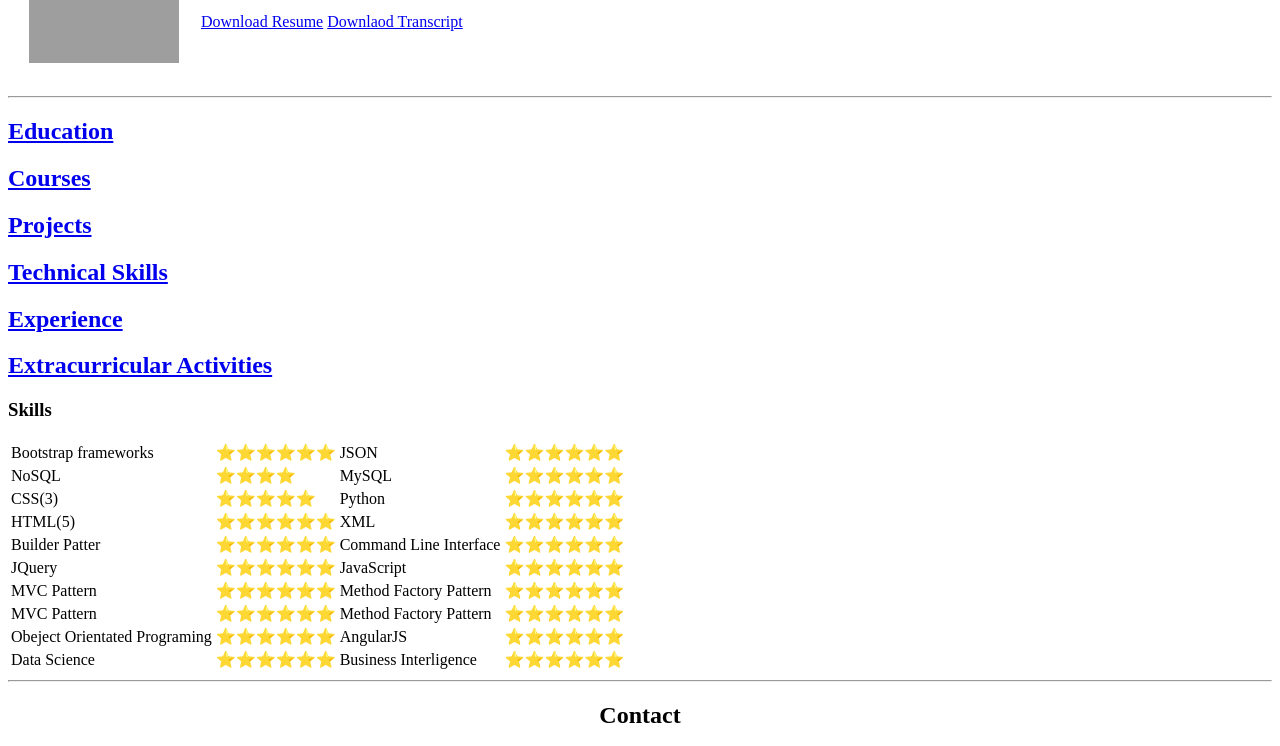
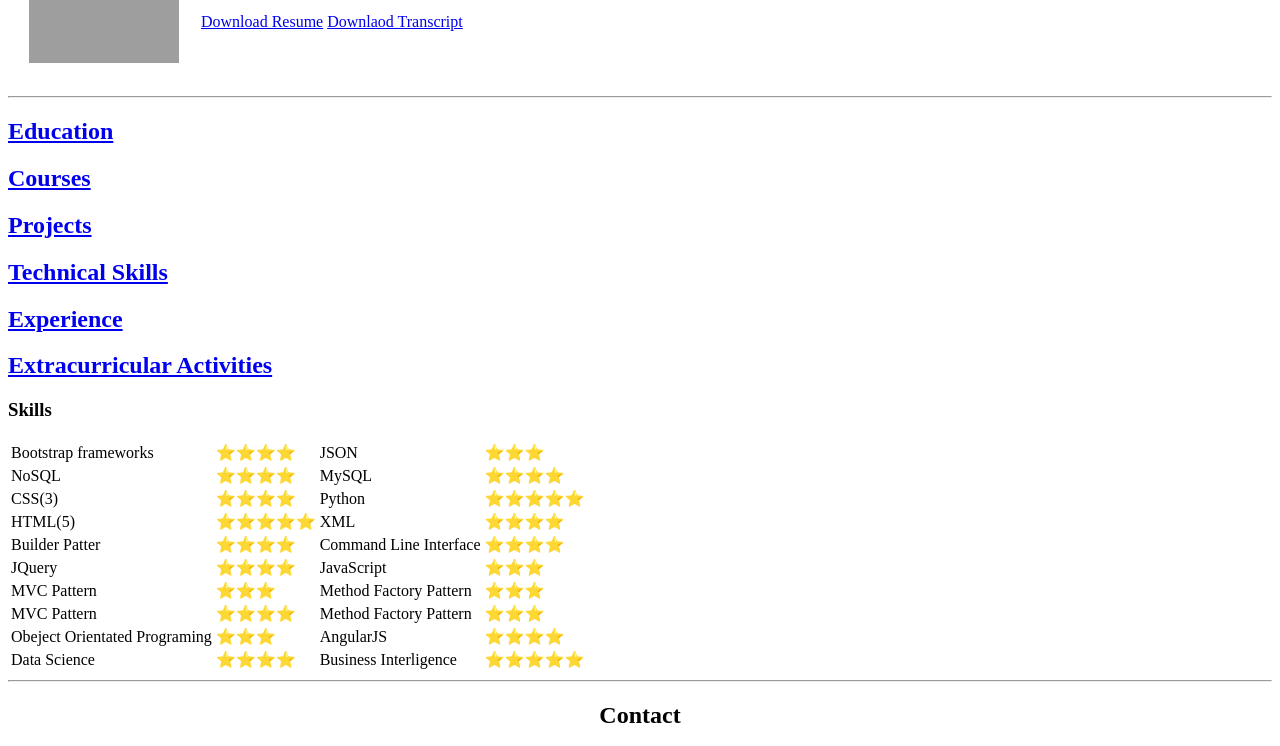
Before and after one commit to hyder1414/cv, a plain HTML site: page index.html in a window 1280 px wide. Shown: the part 166-912 px from the top of the page. Drawn offline with Linux system fonts and the light colour scheme; grey boxes are pictures that could not be loaded.

Commit message:
Update index.html

```diff
--- a/index.html
+++ b/index.html
@@ -50,68 +50,68 @@
   <table>
     <tr>
       <td>Bootstrap frameworks</td>
-      <td>⭐️⭐️⭐️⭐️⭐️⭐️</td>
+      <td>⭐️⭐️⭐️⭐️</td>
       <td>JSON</td>
-      <td>⭐️⭐️⭐️⭐️⭐️⭐️</td>
+      <td>⭐️⭐️⭐️</td>
     </tr>
     <tr>
       <td>NoSQL</td>
       <td>⭐️⭐️⭐️⭐️</td>
       <td>MySQL</td>
-      <td>⭐️⭐️⭐️⭐️⭐️⭐️</td>
+      <td>⭐️⭐️⭐️⭐️</td>
     </tr>
     <tr>
       <td>CSS(3)</td>
+      <td>⭐️⭐️⭐️⭐️</td>
+      <td>Python</td>
       <td>⭐️⭐️⭐️⭐️⭐️</td>
-      <td>Python</td>
-      <td>⭐️⭐️⭐️⭐️⭐️⭐️</td>
     </tr>
     <tr>
       <td>HTML(5)</td>
-      <td>⭐️⭐️⭐️⭐️⭐️⭐️</td>
+      <td>⭐️⭐️⭐️⭐️⭐️</td>
       <td>XML</td>
-      <td>⭐️⭐️⭐️⭐️⭐️⭐️</td>
+      <td>⭐️⭐️⭐️⭐️</td>
     </tr>
 
     <tr>
       <td>Builder Patter</td>
-      <td>⭐️⭐️⭐️⭐️⭐️⭐️</td>
+      <td>⭐️⭐️⭐️⭐️</td>
       <td>Command Line Interface</td>
-      <td>⭐️⭐️⭐️⭐️⭐️⭐️</td>
+      <td>⭐️⭐️⭐️⭐️</td>
 
     </tr>
 
     <td>JQuery</td>
-    <td>⭐️⭐️⭐️⭐️⭐️⭐️</td>
+    <td>⭐️⭐️⭐️⭐️</td>
     <td>JavaScript</td>
-    <td>⭐️⭐️⭐️⭐️⭐️⭐️</td>
+    <td>⭐️⭐️⭐️</td>
 
     <tr>
       <td>MVC Pattern</td>
-      <td>⭐️⭐️⭐️⭐️⭐️⭐️</td>
+      <td>⭐️⭐️⭐️</td>
       <td>Method Factory Pattern</td>
-      <td>⭐️⭐️⭐️⭐️⭐️⭐️</td>
+      <td>⭐️⭐️⭐️</td>
     </tr>
     <tr>
       <td>MVC Pattern</td>
-      <td>⭐️⭐️⭐️⭐️⭐️⭐️</td>
+      <td>⭐️⭐️⭐️⭐️</td>
       <td>Method Factory Pattern</td>
-      <td>⭐️⭐️⭐️⭐️⭐️⭐️</td>
+      <td>⭐️⭐️⭐️</td>
     </tr>
 
 
     <tr>
       <td>Obeject Orientated Programing</td>
-      <td>⭐️⭐️⭐️⭐️⭐️⭐️</td>
+      <td>⭐️⭐️⭐️</td>
       <td>AngularJS</td>
-      <td>⭐️⭐️⭐️⭐️⭐️⭐️</td>
+      <td>⭐️⭐️⭐️⭐️</td>
     </tr>
 
     <tr>
       <td>Data Science</td>
-      <td>⭐️⭐️⭐️⭐️⭐️⭐️</td>
+      <td>⭐️⭐️⭐️⭐️</td>
       <td>Business Interligence</td>
-      <td>⭐️⭐️⭐️⭐️⭐️⭐️</td>
+      <td>⭐️⭐️⭐️⭐️⭐️</td>
     </tr>
 
   </table>
```
